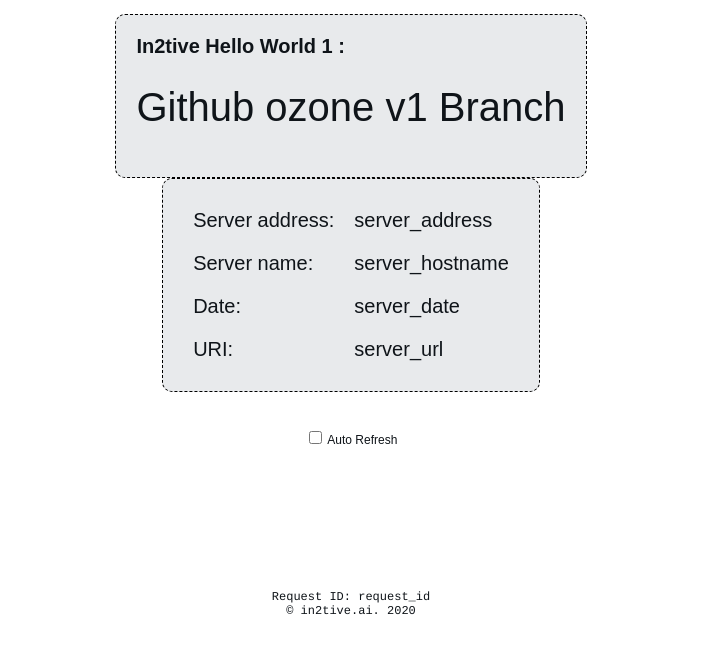
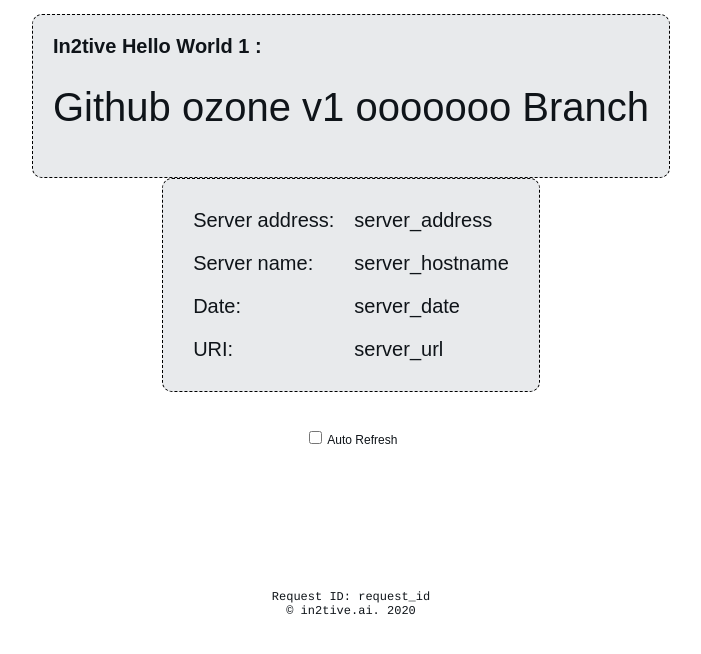
Before and after one commit to QA-Team-In2tive/In2tive_Hello-world, a plain HTML site: page index.html in a window 1280 px wide. Shown: the part 146-800 px from the top of the page, without its empty margins (289-990 px from the left). Drawn offline with Linux system fonts and the light colour scheme.

Commit message:
Update index.html

```diff
--- a/index.html
+++ b/index.html
@@ -110,7 +110,7 @@
     <img alt="In2tive Logo" src="logo512.png" />
     <div class="hello">
         <b>
-           In2tive Hello World 1 : <h1>Github ozone v1 Branch</h1>
+           In2tive Hello World 1 : <h1>Github ozone v1 ooooooo Branch</h1>
         </b>
     </div>
     <div class="info">
```
